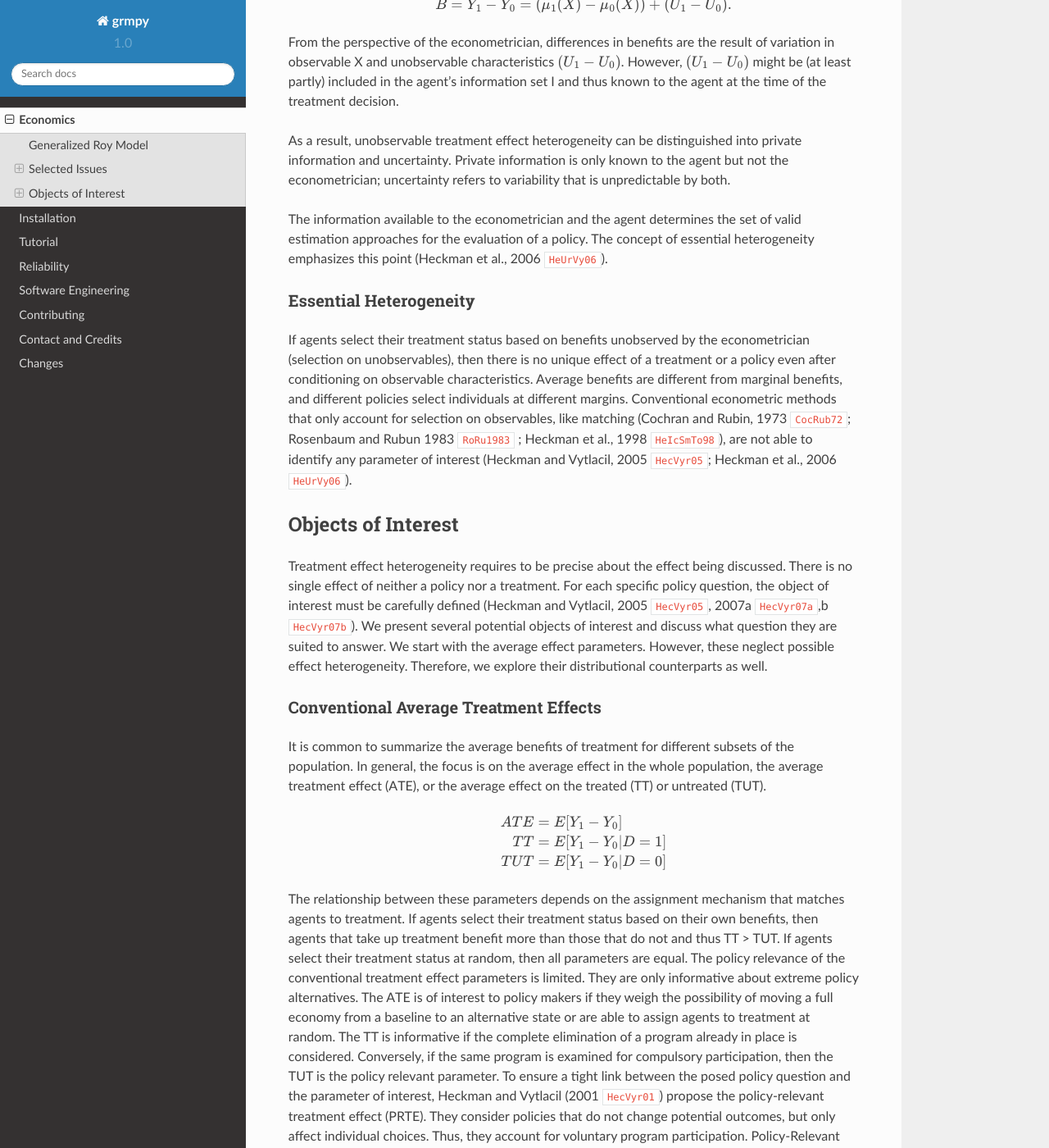
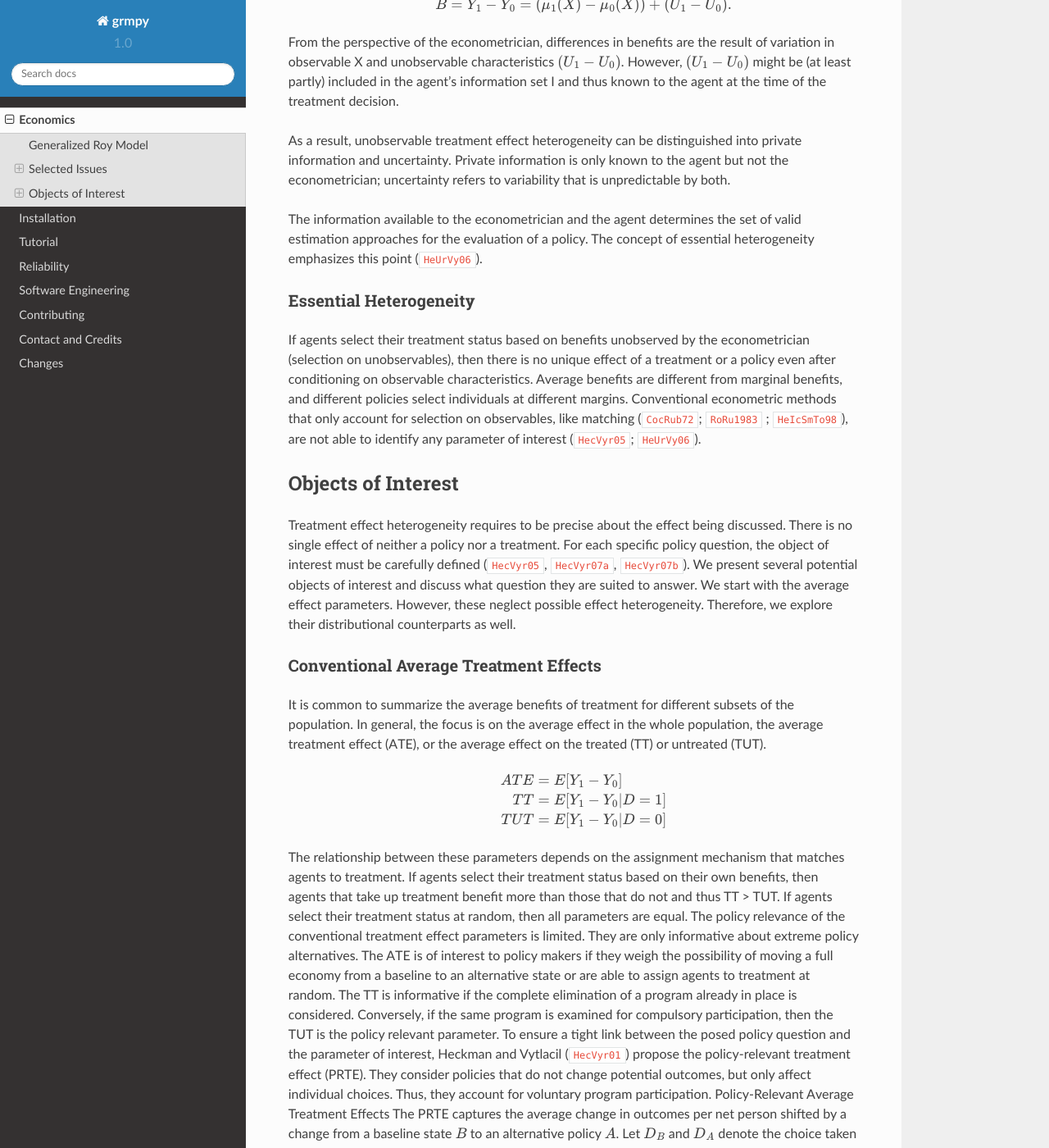
Before and after one commit to OpenSourceEconomics/grmpy, a Sphinx documentation site: the page built from docs/economics.rst, in a window 1280 px wide and 1400 px high, scrolled down 1829 px. Shown: the whole window at 82% size. Built offline with Sphinx 7.4.7 and the Read the Docs theme 2.0.0, drawn with Linux system fonts in a browser that asks for light colours; cross-references to code outside the pages are shown as plain code; some of the changed text lies outside the part shown.

Commit message:
Adjusted citations in docs

```diff
--- a/docs/contributing.rst
+++ b/docs/contributing.rst
@@ -13,12 +13,12 @@ We aim for improvements to the ``grmpy`` package in three domains: Objects of In
 Objects of Interest
 ^^^^^^^^^^^^^^^^^^^
 
-* adding marginal surplus and marginal cost parameters as presented in Eisenhauer et al. (2015 :cite:`Eisenhauer2015`)
+* adding marginal surplus and marginal cost parameters as presented by Eisenhauer et al. (:cite:`Eisenhauer2015`)
 
 Estimation Methods
 ^^^^^^^^^^^^^^^^^^
 
-* implementing polynomial and local-instrumental variable estimation as outlined Heckman et al. (2006 :cite:`HeUrVy06`)
+* implementing polynomial and local-instrumental variable estimation as outlined by Heckman et al. (:cite:`HeUrVy06`)
 
 Numerical Methods
 ^^^^^^^^^^^^^^^^^
--- a/docs/economics.rst
+++ b/docs/economics.rst
@@ -6,7 +6,7 @@ This section provides a general discussion of the generalized Roy model and sele
 Generalized Roy Model
 *********************
 
-The generalized Roy model (Roy, 1951 :cite:`Roy1951`; Heckman and Vytlacil, 2005 :cite:`HecVyr05`) provides a coherent framework to explore the econometrics of policy evaluation. Its parametric version is characterized by the following set of equations.
+The generalized Roy model (:cite:`Roy1951`; :cite:`HecVyr05`) provides a coherent framework to explore the econometrics of policy evaluation. Its parametric version is characterized by the following set of equations.
 
 
 .. math::
@@ -39,7 +39,7 @@ We now highlight some selected issues in the econometrics of policy evaluation t
 Agent Heterogeneity
 -------------------
 
-What gives rise to variation in choices and outcomes among, from the econometrician’s perspective, otherwise observationally identical agents? This is the central question in all econometric policy analyses (Browning et al., 1999 :cite:`BrHecHa07`; Heckman, 2001 :cite:`Heckman2001`).
+What gives rise to variation in choices and outcomes among, from the econometrician’s perspective, otherwise observationally identical agents? This is the central question in all econometric policy analyses (:cite:`BrHecHa07`; :cite:`Heckman2001`).
 
 The individual benefit of treatment is defined as
 
@@ -50,17 +50,17 @@ From the perspective of the econometrician, differences in benefits are the resu
 
 As a result, unobservable treatment effect heterogeneity can be distinguished into private information and uncertainty. Private information is only known to the agent but not the econometrician; uncertainty refers to variability that is unpredictable by both.
 
-The information available to the econometrician and the agent determines the set of valid estimation approaches for the evaluation of a policy. The concept of essential heterogeneity emphasizes this point (Heckman et al., 2006 :cite:`HeUrVy06`).
+The information available to the econometrician and the agent determines the set of valid estimation approaches for the evaluation of a policy. The concept of essential heterogeneity emphasizes this point (:cite:`HeUrVy06`).
 
 Essential Heterogeneity
 -----------------------
 
-If agents select their treatment status based on benefits unobserved by the econometrician (selection on unobservables), then there is no unique effect of a treatment or a policy even after conditioning on observable characteristics. Average benefits are different from marginal benefits, and different policies select individuals at different margins. Conventional econometric methods that only account for selection on observables, like matching (Cochran and Rubin, 1973 :cite:`CocRub72`; Rosenbaum and Rubun 1983 :cite:`RoRu1983` ; Heckman et al., 1998 :cite:`HeIcSmTo98`), are not able to identify any parameter of interest (Heckman and Vytlacil, 2005 :cite:`HecVyr05`; Heckman et al., 2006 :cite:`HeUrVy06`).
+If agents select their treatment status based on benefits unobserved by the econometrician (selection on unobservables), then there is no unique effect of a treatment or a policy even after conditioning on observable characteristics. Average benefits are different from marginal benefits, and different policies select individuals at different margins. Conventional econometric methods that only account for selection on observables, like matching (:cite:`CocRub72`; :cite:`RoRu1983` ; :cite:`HeIcSmTo98`), are not able to identify any parameter of interest (:cite:`HecVyr05`; :cite:`HeUrVy06`).
 
 Objects of Interest
 *******************
 
-Treatment effect heterogeneity requires to be precise about the effect being discussed. There is no single effect of neither a policy nor a treatment. For each specific policy question, the object of interest must be carefully defined (Heckman and Vytlacil, 2005 :cite:`HecVyr05`, 2007a :cite:`HecVyr07a`,b :cite:`HecVyr07b`). We present several potential objects of interest and discuss what question they are suited to answer. We start with the average effect parameters. However, these neglect possible effect heterogeneity. Therefore, we explore their distributional counterparts as well.
+Treatment effect heterogeneity requires to be precise about the effect being discussed. There is no single effect of neither a policy nor a treatment. For each specific policy question, the object of interest must be carefully defined (:cite:`HecVyr05`, :cite:`HecVyr07a`, :cite:`HecVyr07b`). We present several potential objects of interest and discuss what question they are suited to answer. We start with the average effect parameters. However, these neglect possible effect heterogeneity. Therefore, we explore their distributional counterparts as well.
 
 Conventional Average Treatment Effects
 --------------------------------------
@@ -75,7 +75,7 @@ treated (TT) or untreated (TUT).
 
 The relationship between these parameters depends on the assignment mechanism that matches agents to treatment. If agents select their treatment status based on their own benefits, then agents that take up treatment benefit more than those that do not and thus TT > TUT. If agents select their treatment status at random, then all parameters are equal. The policy relevance of the conventional treatment effect parameters is limited. They are only informative about extreme policy alternatives. The ATE is of interest to policy makers if they weigh the possibility of moving a full economy from a baseline to an alternative state or are able to assign agents to treatment at random. The TT is informative if the complete elimination of a program already in place is considered. Conversely, if the same program is examined for
 compulsory participation, then the TUT is the policy relevant parameter. To ensure a tight link between the posed policy question and the parameter of interest, Heckman
-and Vytlacil (2001 :cite:`HecVyr01`) propose the policy-relevant treatment effect (PRTE). They consider policies that do not change potential outcomes, but only affect individual choices. Thus, they account for voluntary program participation. Policy-Relevant Average Treatment Effects The PRTE captures the average change in outcomes per net person shifted by a change from a baseline state :math:`B` to an alternative policy :math:`A`. Let :math:`D_B` and :math:`D_A` denote the choice taken under the baseline and the alternative policy regime
+and Vytlacil (:cite:`HecVyr01`) propose the policy-relevant treatment effect (PRTE). They consider policies that do not change potential outcomes, but only affect individual choices. Thus, they account for voluntary program participation. Policy-Relevant Average Treatment Effects The PRTE captures the average change in outcomes per net person shifted by a change from a baseline state :math:`B` to an alternative policy :math:`A`. Let :math:`D_B` and :math:`D_A` denote the choice taken under the baseline and the alternative policy regime
 respectively. Then, observed outcomes are determined as
 
 .. math::
@@ -93,16 +93,16 @@ the previously (un-)treated. That is why we estimate the policy-relevant effects
 Local Average Treatment Effect
 ------------------------------
 
-The Local Average Treatment Effect (LATE) was introduced by Imbens and Angrist (1994 :cite:`Imbens94`). They show that instrumental variable estimator identify LATE, which measures the mean gross return to treatment for individuals induced into treatment by a change in an instrument.
+The Local Average Treatment Effect (LATE) was introduced by Imbens and Angrist (:cite:`Imbens94`). They show that instrumental variable estimator identify LATE, which measures the mean gross return to treatment for individuals induced into treatment by a change in an instrument.
 
 .. figure:: ../docs/figures/fig-local-average-treatment.png
    :align: center
 
    LATE at different values of :math:`u_S`
 
-Unfortunately, the people induced to go into state 1 :math:`(D=1)` by a change in any particular instrument need not to be the same as the people induced to to go to state 1 by policy changes other than those corresponding exactly to the variation in the instrument. A desired policy effect may bot be directly correspond to the variation in the IV. Moreover, if there is a vector of instruments that generates choice and the components of the vector are intercorrelated, IV estimates using the components of :math:`Z` as the instruments, one at a time, do not, in general, identify the policy effect corresponding to varying that instruments, keeping all other instruments fixed, the ceteris paribus effect of the change in the instrument. Heckman develops this argument in detail (2010 :cite:`Heckman10`).
+Unfortunately, the people induced to go into state 1 :math:`(D=1)` by a change in any particular instrument need not to be the same as the people induced to to go to state 1 by policy changes other than those corresponding exactly to the variation in the instrument. A desired policy effect may bot be directly correspond to the variation in the IV. Moreover, if there is a vector of instruments that generates choice and the components of the vector are intercorrelated, IV estimates using the components of :math:`Z` as the instruments, one at a time, do not, in general, identify the policy effect corresponding to varying that instruments, keeping all other instruments fixed, the ceteris paribus effect of the change in the instrument. Heckman develops this argument in detail (:cite:`Heckman10`).
 
-The average effect of a policy and the average effect of a treatment are linked by the marginal treatment effect (MTE). The MTE was introduced into the literature by Björklund and Moffitt (1987 :cite:`BjöMof87`) and extended in Heckman and Vytlacil (2001 :cite:`HecVyr01`,2005 :cite:`HecVyr05`, 2007b :cite:`HecVyr07b`).
+The average effect of a policy and the average effect of a treatment are linked by the marginal treatment effect (MTE). The MTE was introduced into the literature by Björklund and Moffitt (:cite:`BjöMof87`) and extended by Heckman and Vytlacil (:cite:`HecVyr01`, :cite:`HecVyr05`, :cite:`HecVyr07b`).
 
 Marginal Treatment Effect
 -------------------------
@@ -113,7 +113,7 @@ The MTE is the treatment effect parameter that conditions on the unobserved desi
       MTE(x, u_S)  = E [ Y_1 - Y_0 | X = x, U_S = u_S] .
 
 The MTE is the average benefit for persons with observable characteristics :math:`X = x` and unobservables :math:`U_S = u_S`. By construction, :math:`U_S` denotes the different quantiles of :math:`V` . So, when varying :math:`U_S` but keeping :math:`X` fixed, then the MTE shows how the average benefit varies along the distribution of :math:`V` . For :math:`u_S` evaluation points close to zero, the MTE is the average effect of treatment for individuals with a value of :math:`V` that makes them most likely to participate. The opposite is true for high values of :math:`u_S`.
-The MTE provides the underlying structure for all average effect parameters previously discussed. These can be derived as weighted averages of the MTE (Heckman and Vytlacil, 2005 :cite:`HecVyr05`).
+The MTE provides the underlying structure for all average effect parameters previously discussed. These can be derived as weighted averages of the MTE (:cite:`HecVyr05`).
 
 Parameter :math:`j, \Delta j (x)`, can be written as
 
@@ -136,11 +136,11 @@ All parameters are identical only in the absence of essential heterogeneity. The
 
 
 
-So far, we have only discussed average effect parameters. However, these conceal possible treatment effect heterogeneity, which provides important information about a treatment. Hence, we now present their distributional counterparts (Aakvik et al., 2005 :cite:`AaHeVy2005`).
+So far, we have only discussed average effect parameters. However, these conceal possible treatment effect heterogeneity, which provides important information about a treatment. Hence, we now present their distributional counterparts (:cite:`AaHeVy2005`).
 
 
 Distribution of Potential Outcomes
 ----------------------------------
 
-Several interesting aspects of policies cannot be evaluated without knowing the joint distribution of potential outcomes (see Abbring and Heckman, 2007 :cite:`AbbHec07` and Heckman et al., 1997 :cite:`HeSmCl97`). The joint distribution of :math:`(Y_1, Y_0)` allows to calculate the whole distribution of benefits. Based on it, the average treatment and policy effects can be
-constructed just as the median and all other quantiles. In addition, the portion of people that benefit from treatment can be calculated for the overall population :math:`Pr(Y_1 - Y_0 > 0)` or among any subgroup of particular interest to policy makers :math:`Pr(Y_1 - Y_0 > 0 | X)`. This is important as a treatment which is beneficial for agents on average can still be harmful for some. The absence of an average effect might be the result of part of the population having a positive effect, which is just offset by a negative effect on the rest of the population. This kind of treatment effect heterogeneity is informative as it provides the starting point for an adaptive research strategy that tries to understand the driving force behind these differences (Horwitz et al., 1996 :cite:`HSMV96`, 1997 :cite:`HSMV97`).
+Several interesting aspects of policies cannot be evaluated without knowing the joint distribution of potential outcomes (see :cite:`AbbHec07` and :cite:`HeSmCl97`). The joint distribution of :math:`(Y_1, Y_0)` allows to calculate the whole distribution of benefits. Based on it, the average treatment and policy effects can be
+constructed just as the median and all other quantiles. In addition, the portion of people that benefit from treatment can be calculated for the overall population :math:`Pr(Y_1 - Y_0 > 0)` or among any subgroup of particular interest to policy makers :math:`Pr(Y_1 - Y_0 > 0 | X)`. This is important as a treatment which is beneficial for agents on average can still be harmful for some. The absence of an average effect might be the result of part of the population having a positive effect, which is just offset by a negative effect on the rest of the population. This kind of treatment effect heterogeneity is informative as it provides the starting point for an adaptive research strategy that tries to understand the driving force behind these differences (:cite:`HSMV96`, :cite:`HSMV97`).
```
Also changed, not shown: other parts of docs/economics.rst (+3 -3 lines).
